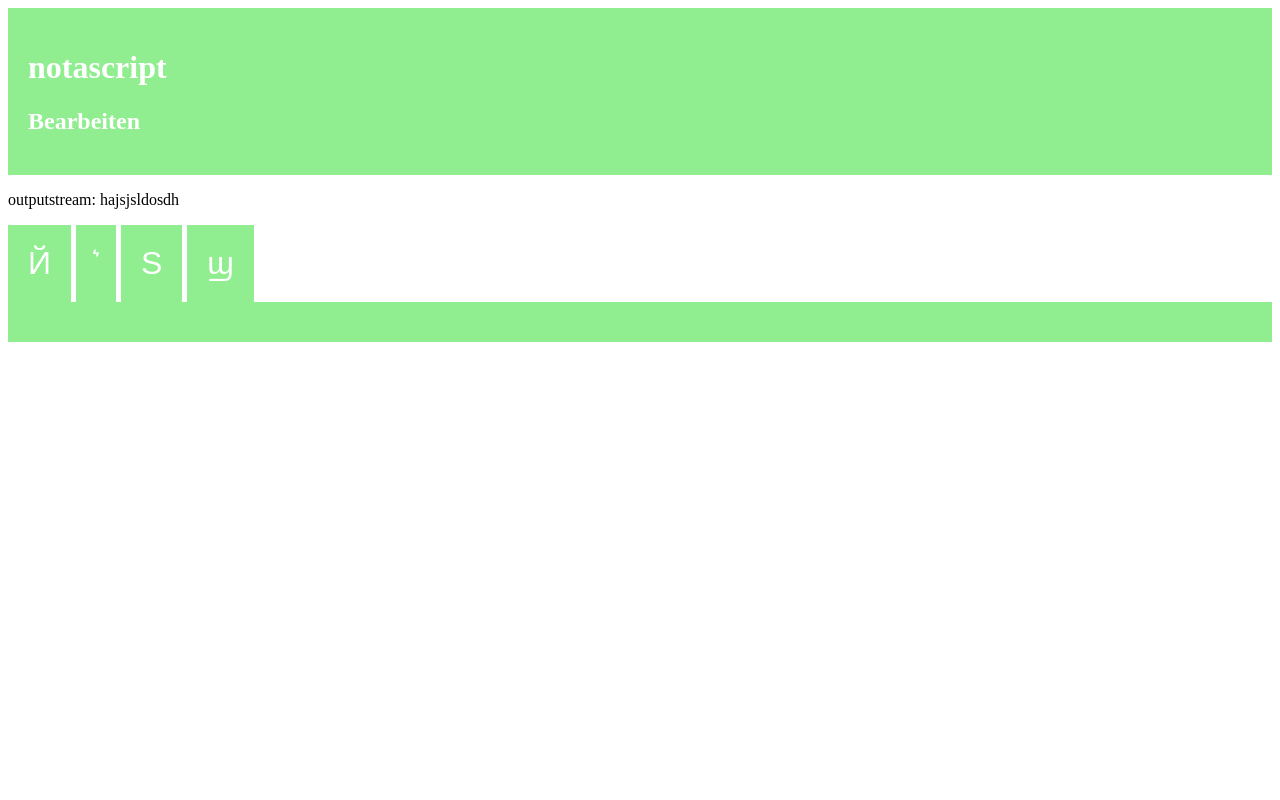
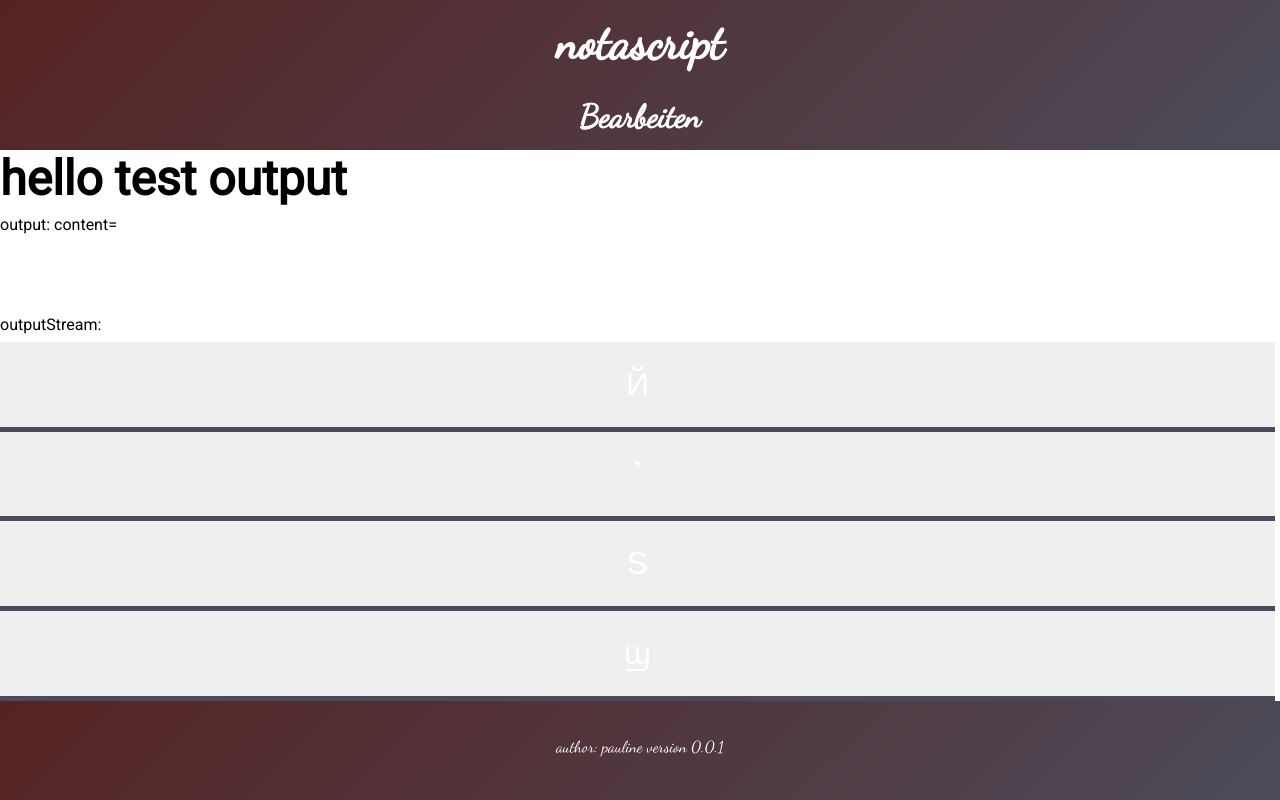
Before and after one commit to PLN-SHAH/notascript, a React (Create React App) app in the folder notascript/: page / in a window 1280 px wide. Built offline with nearby package versions, Linux system fonts and the light colour scheme.

Commit message:
render user input in frontend

```diff
--- a/notascript/public/index.html
+++ b/notascript/public/index.html
@@ -22,7 +22,6 @@
     <title>My notascript</title>
   </head>
   <body>
-    <noscript>You need to enable JavaScript to run this app.</noscript>
     <div id="root"></div>
     <!--
       This HTML file is a template.
--- a/notascript/src/App.js
+++ b/notascript/src/App.js
@@ -1,20 +1,53 @@
 import React, { Component } from "react";
-import OutputStream from "./OutputStream";
-import Buttons from "./Buttons";
 import Header from "./Header";
 import Footer from "./Footer";
+import Test from "./OutputStream";
 
+import styled from "styled-components";
+
+const StyledButton = styled.button`
+  padding: 20px;
+  font-size: 2em;
+  color: white;
+  border: 0;
+  margin-right: 5px;
+  border-bottom: 5px solid #4c4a58;
+
+  &:hover,
+  &:active {
+    border-bottom: 15px solid #4c4a58;
+    font-size: 2.2em;
+  }
+`;
 export default class App extends Component {
   state = {
-    target: undefined
+    outputStream: [],
+    output: ""
+  };
+
+  //getButtonValue
+  handleClick = event => {
+    const content = event.target.innerHTML;
+    console.log("buttoncontent", content);
+    this.setState({
+      outputStream: [...this.state.outputStream, content],
+      output: content
+    });
+    console.log("state outputStream länge", this.state.outputStream);
   };
 
   render() {
+    console.log(this.state);
     return (
       <main>
         <Header />
-        <OutputStream input="hajsjsldosdh" />
-        <Buttons />
+        <Test />
+        <div>output: content={this.state.output}</div>
+        <div>outputStream: {this.state.outputStream}</div>
+        <StyledButton onClick={this.handleClick}>&#1049;</StyledButton>
+        <StyledButton onClick={this.handleClick}>&#859;</StyledButton>
+        <StyledButton onClick={this.handleClick}>&#1029;</StyledButton>
+        <StyledButton onClick={this.handleClick}>&#995;</StyledButton>
         <Footer />
       </main>
     );
--- a/notascript/src/Buttons.js
+++ /dev/null
@@ -1,28 +0,0 @@
-import React from "react";
-import styled from "styled-components";
-
-const StyledButton = styled.button`
-  background-color: lightgreen;
-  padding: 20px;
-  font-size: 2em;
-  color: white;
-  border: 0;
-  margin-right: 5px;
-`;
-
-export default function Buttons() {
-  function handleClick(event) {
-    const target = event.target.innerHTML;
-    document.body.insertAdjacentText("afterbegin", target);
-    return target;
-  }
-
-  return (
-    <section>
-      <StyledButton onClick={handleClick}>&#1049;</StyledButton>
-      <StyledButton onClick={handleClick}>&#859;</StyledButton>
-      <StyledButton onClick={handleClick}>&#1029;</StyledButton>
-      <StyledButton onClick={handleClick}>&#995;</StyledButton>
-    </section>
-  );
-}
--- a/notascript/src/Footer.js
+++ b/notascript/src/Footer.js
@@ -5,8 +5,15 @@ const StyledFooter = styled.footer`
   background-color: lightgreen;
   padding: 20px;
   color: white;
+  font-family: "Dancing Script", cursive;
+  text-align: center;
+  background: linear-gradient(135deg, #562323, #4c4a58);
 `;
 
 export default function Footer() {
-  return <StyledFooter />;
+  return (
+    <StyledFooter>
+      <p>author: pauline version 0.0.1</p>
+    </StyledFooter>
+  );
 }
--- /dev/null
+++ b/notascript/src/GlobalStyles.js
@@ -0,0 +1,40 @@
+import { createGlobalStyle } from "styled-components";
+
+export default createGlobalStyle`
+
+  * {
+    box-sizing: border-box;
+  }
+
+  body {
+    @import url('https://fonts.googleapis.com/css?family=Dancing+Script|Roboto&display=swap');
+    margin: 0;
+    font-family: sans-serif;
+    font-family: 'Roboto', sans-serif;
+  }
+
+  main {
+    display: grid;
+    grid-template-rows: 150px auto 100px;
+  }
+
+  input,
+  button {
+    font-size: 1em;
+  }
+
+  h1 {
+      font-size: 3em;
+      margin: 0;
+  }
+
+  h2 {
+      font-size: 2em;
+      margin: 0;
+  }
+
+  #root {
+    height: 100vh;
+    display: grid;
+  }
+`;
--- a/notascript/src/Header.js
+++ b/notascript/src/Header.js
@@ -2,9 +2,14 @@ import React from "react";
 import styled from "styled-components";
 
 const StyledHeader = styled.header`
+  font-family: "Dancing Script", cursive;
   background-color: lightgreen;
-  padding: 20px;
   color: white;
+  justify-content: center;
+  align-items: center;
+  display: grid;
+  text-align: center;
+  background: linear-gradient(135deg, #562323, #4c4a58);
 `;
 
 export default function Header() {
--- a/notascript/src/OutputStream.js
+++ b/notascript/src/OutputStream.js
@@ -1,11 +1,4 @@
 import React from "react";
+const Test = () => <h1>hello test output</h1>;
 
-export default function OutputStream(props) {
-  return (
-    <div>
-      <p>
-        outputstream: <span>{props.input}</span>
-      </p>
-    </div>
-  );
-}
+export default Test;
--- a/notascript/src/index.js
+++ b/notascript/src/index.js
@@ -1,9 +1,17 @@
 import React from "react";
 import ReactDOM from "react-dom";
 import App from "./App";
+import GlobalStyles from "./GlobalStyles";
+
 import * as serviceWorker from "./serviceWorker";
 
-ReactDOM.render(<App />, document.getElementById("root"));
+ReactDOM.render(
+  <>
+    <GlobalStyles />
+    <App />
+  </>,
+  document.getElementById("root")
+);
 
 // If you want your app to work offline and load faster, you can change
 // unregister() to register() below. Note this comes with some pitfalls.
```
